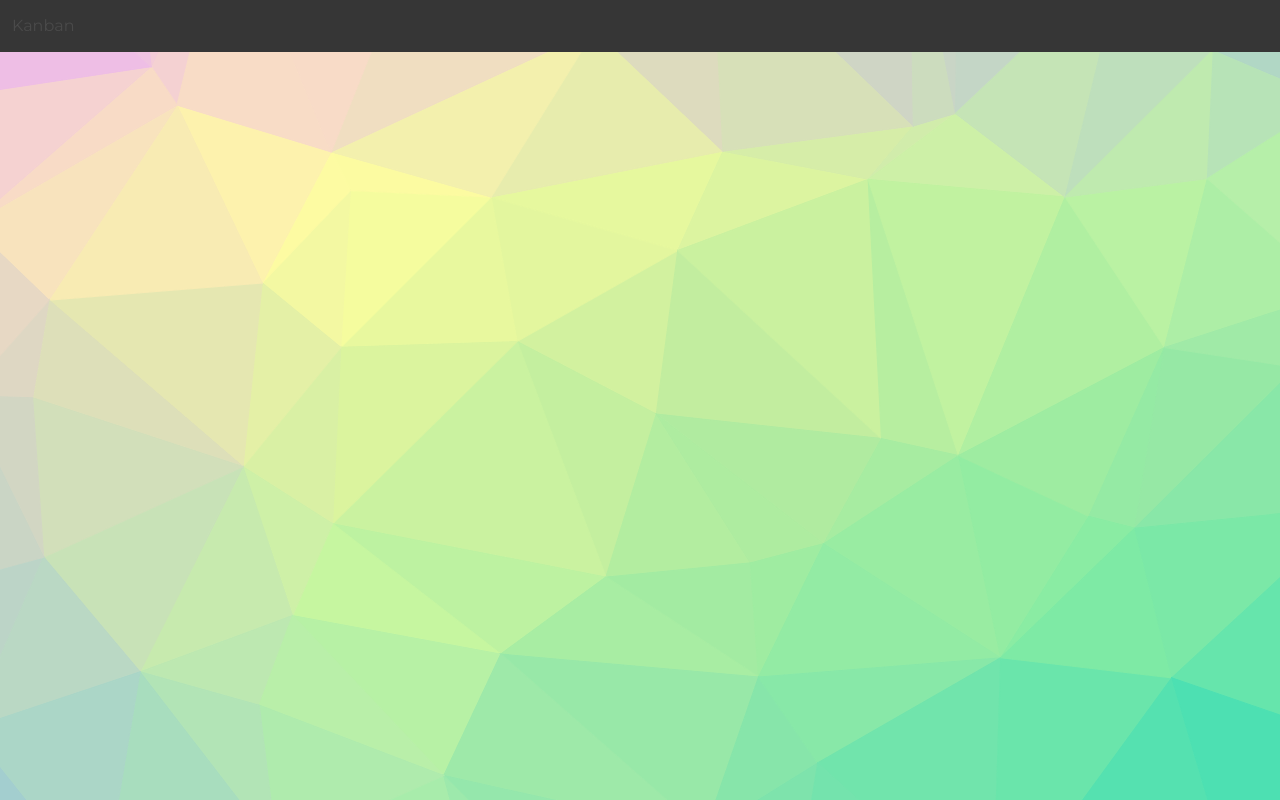
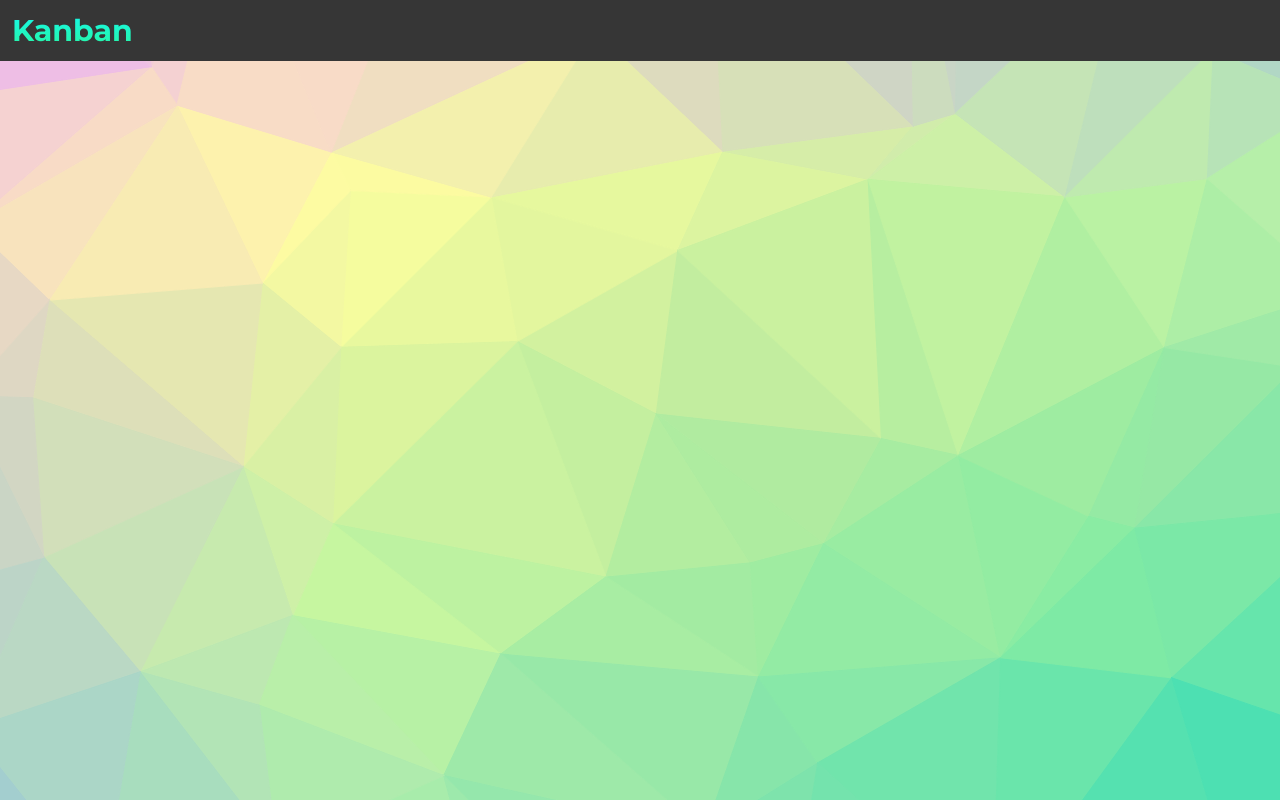
Before and after one commit to feerbax56/kanban, an Angular app: page / in a window 1280 px wide. Built offline with nearby package versions, Linux system fonts and the light colour scheme; a web font is replaced by a local one.

Commit message:
add: style for title

```diff
--- a/src/app/pages/main-view/main-view.component.html
+++ b/src/app/pages/main-view/main-view.component.html
@@ -2,7 +2,7 @@
   <div class="navbar has-background-dark">
     <div class="navbar-brand">
       <div class="navbar-item">
-        <h1 class="app-name has-gradient "> Kanban</h1>
+        <h1 class="app-name has-gradient-text "> Kanban</h1>
       </div>
     </div>
   </div>
--- a/src/app/pages/main-view/main-view.component.scss
+++ b/src/app/pages/main-view/main-view.component.scss
@@ -3,3 +3,15 @@
   flex-direction: column;
   height: 100%;
 }
+
+.app-name{
+  font-size: 30px;
+  font-family: 'Montserrat', sans-serif;
+  font-weight: bold;
+}
+
+.has-gradient-text{
+  background: -webkit-linear-gradient(#13f7f4, #2af598);
+  -webkit-background-clip: text;
+  -webkit-text-fill-color: transparent;
+}
```
